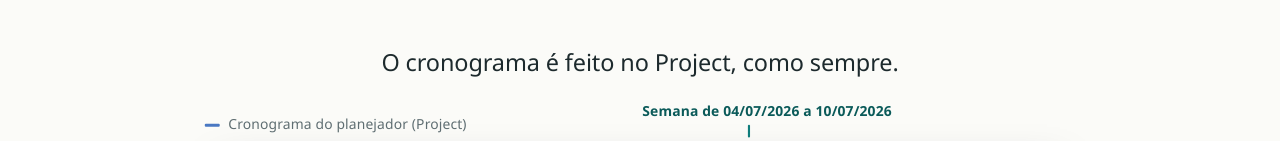
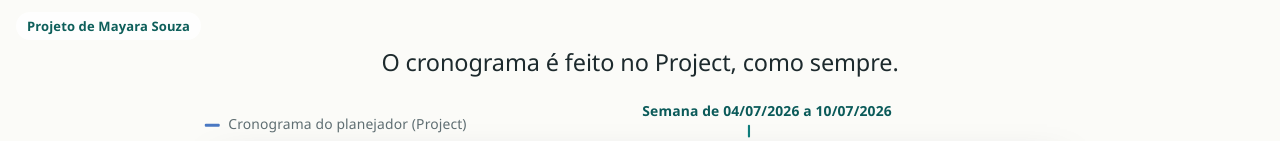
Before and after one commit to mayarasouza94/diario-de-obra-integrado, a plain HTML site: page index.html in a window 1280 px wide. Shown: the top 141 px of the page. Drawn offline with Linux system fonts and the light colour scheme.

Commit message:
feat(pagina): assinatura da autora com link para o perfil
Co-Authored-By: Claude Fable 5.2 <noreply@anthropic.com>

```diff
--- a/index.html
+++ b/index.html
@@ -43,5 +43,6 @@
   <div class="fc"><button class="bt p" id="fontes-x">Fechar</button></div>
 </div></div>
 <script type="module" src="app.js"></script>
+<a class="assinatura-autora" href="https://www.linkedin.com/in/amayarasouza/" target="_blank" rel="noopener" style="position:fixed;left:16px;top:12px;z-index:50;font:600 13px 'Segoe UI',system-ui,sans-serif;color:#0E5F5B;background:rgba(255,255,255,.78);padding:5px 11px;border-radius:999px;text-decoration:none;letter-spacing:.01em">Projeto de Mayara Souza</a>
 </body>
 </html>
```
